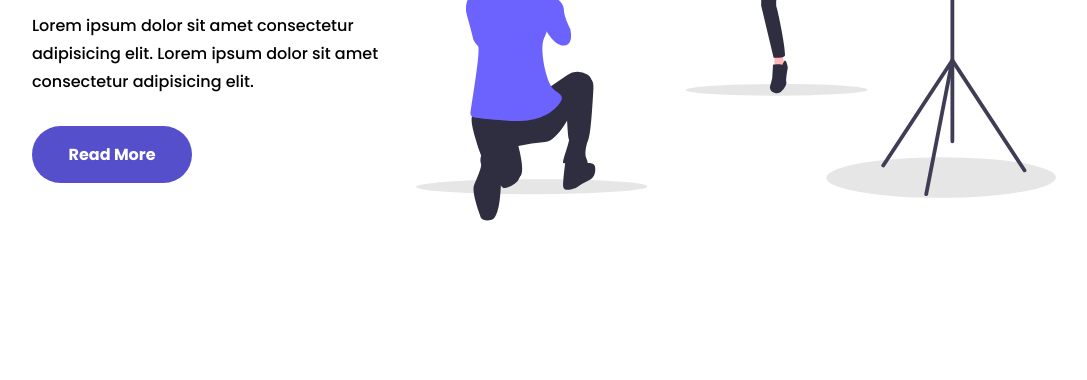
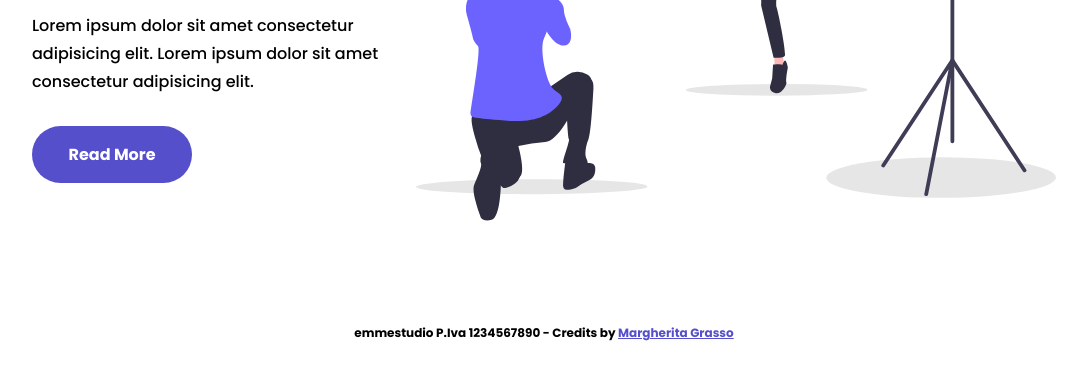
Before and after one commit to marghherita/LandingPage_Attempt1, a plain HTML site: page index.html in a window 1280 px wide. Shown: the part 308-688 px from the top of the page, without its empty margins (96-1183 px from the left). Drawn offline with Linux system fonts and the light colour scheme.

Commit message:
Aggiunta footer

```diff
--- a/index.html
+++ b/index.html
@@ -9,6 +9,8 @@
 </head>
 
 <body>
+
+    <!-- header -->
 
     <div id="header">
         <div id="logo">
@@ -23,10 +25,13 @@
         </nav>
     </div>
 
+    <!-- container -->
+
     <div id="container">
         <div id="content-container">
             <h1>web designer</h1>
-            <p>Lorem ipsum dolor sit amet consectetur adipisicing elit. Lorem ipsum dolor sit amet consectetur adipisicing elit.</p>
+            <p>Lorem ipsum dolor sit amet consectetur adipisicing elit. Lorem ipsum dolor sit amet consectetur
+                adipisicing elit.</p>
             <button>Read More</button>
         </div>
 
@@ -35,6 +40,16 @@
         </div>
     </div>
 
+    <!-- footer -->
+
+    <footer>
+        <p>emmestudio P.Iva 1234567890 - Credits by <a href="#">Margherita Grasso</a> </p>
+    </footer>
+
+
+
+
+
 </body>
 
 </html>
--- a/style.css
+++ b/style.css
@@ -108,3 +108,17 @@
 #content-container button:hover {
     opacity: 0.9;
 }
+
+/* footer */
+
+footer {
+    background-color: #fff;
+    padding: 100px 50px;
+    text-align: center;
+    color: #000;
+    font-size: 12px;
+}
+
+footer a {
+    color: #564fcc;
+}
```
